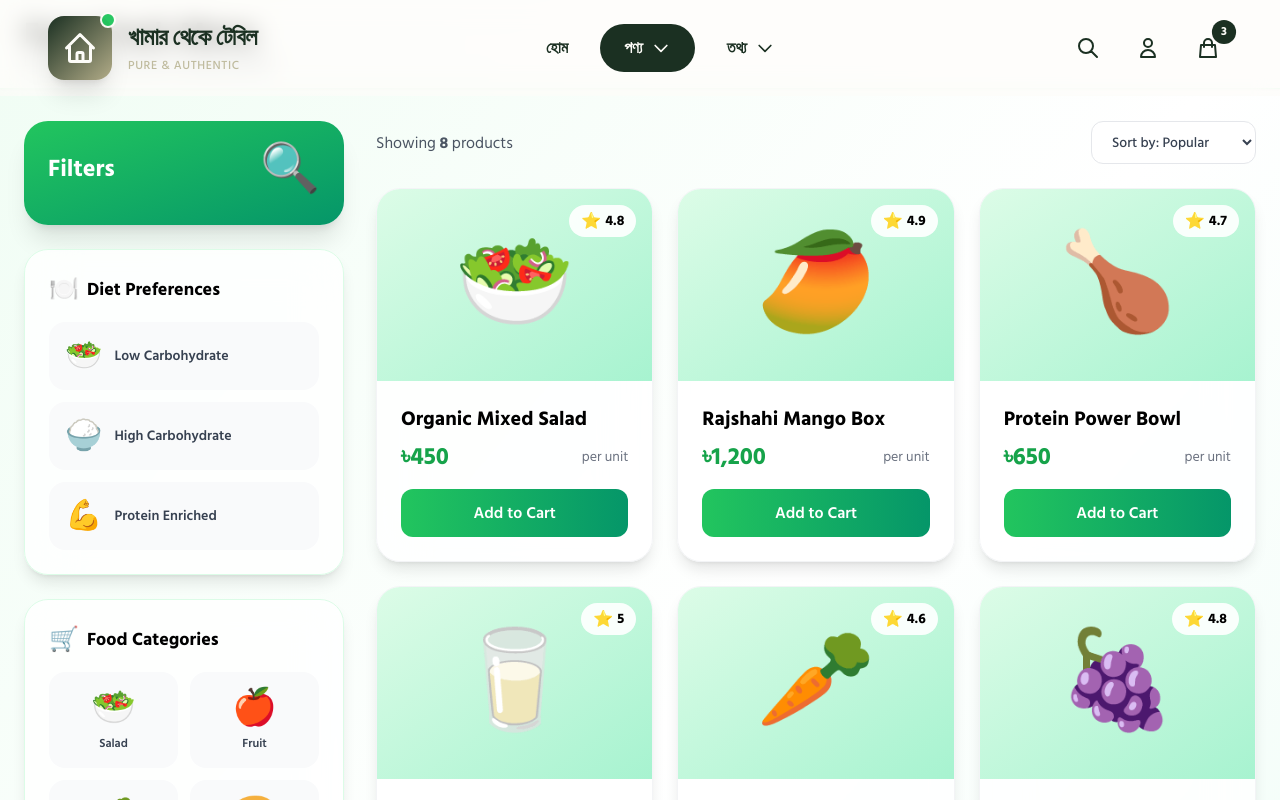
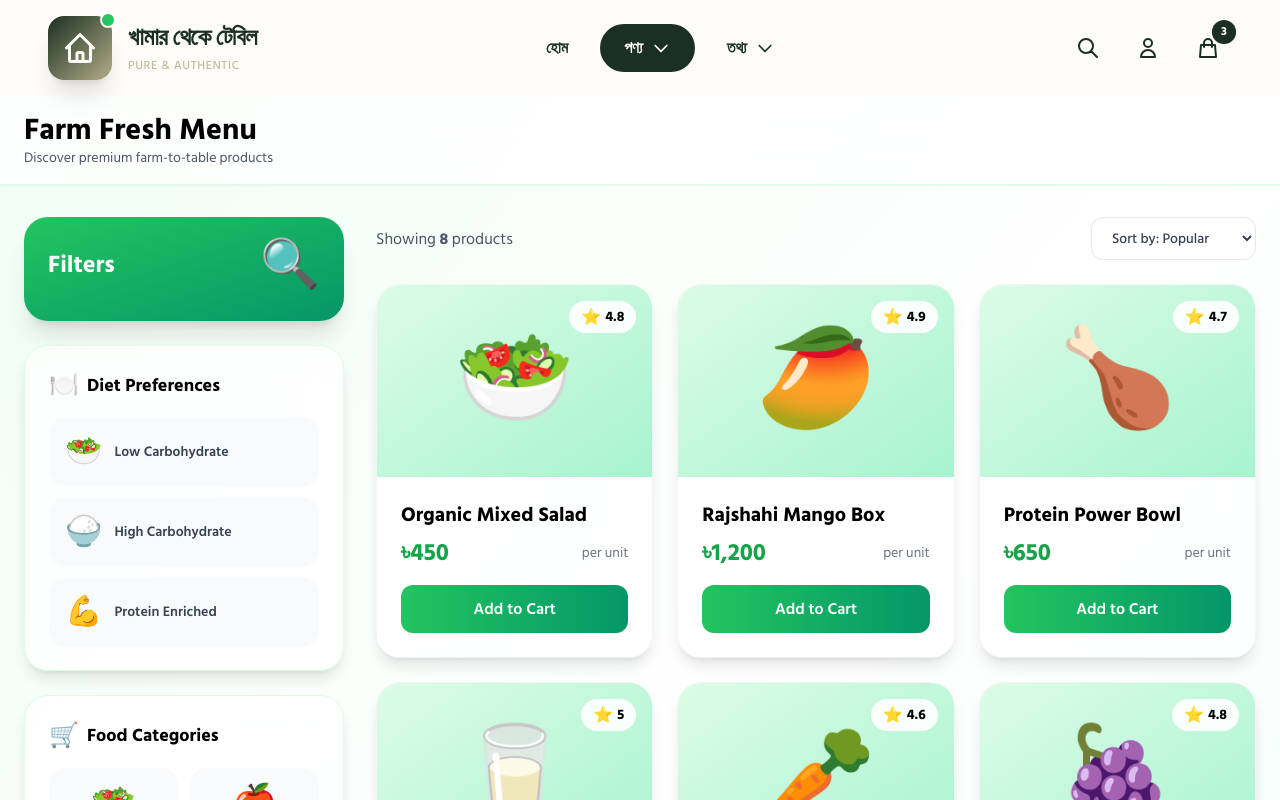
Before and after one commit to ferdouskeyaj-coder/Farm_to_table, a Next.js app: page /menu in a window 1280 px wide. Shown: the top 800 px of the page. Built offline with nearby package versions, Linux system fonts and the light colour scheme.

Commit message:
Fix navigation and add proper spacing
- Added Link import to menu page
- Added padding-top to main content to prevent overlap with fixed header
- All navigation buttons now working properly

```diff
--- a/app/layout.js
+++ b/app/layout.js
@@ -12,7 +12,7 @@ export default function RootLayout({ children }) {
     <html lang="bn">
       <body className="bg-cream">
         <Header />
-        <main className="min-h-screen">
+        <main className="min-h-screen pt-20 sm:pt-24">
           {children}
         </main>
         <Footer />
--- a/app/menu/page.js
+++ b/app/menu/page.js
@@ -1,6 +1,7 @@
 "use client";
 
 import { useState } from "react";
+import Link from "next/link";
 
 export default function Menu() {
   const [selectedDiet, setSelectedDiet] = useState([]);
```
Also changed, not shown: 2 other files (tests, documents, lock files or other folders).
